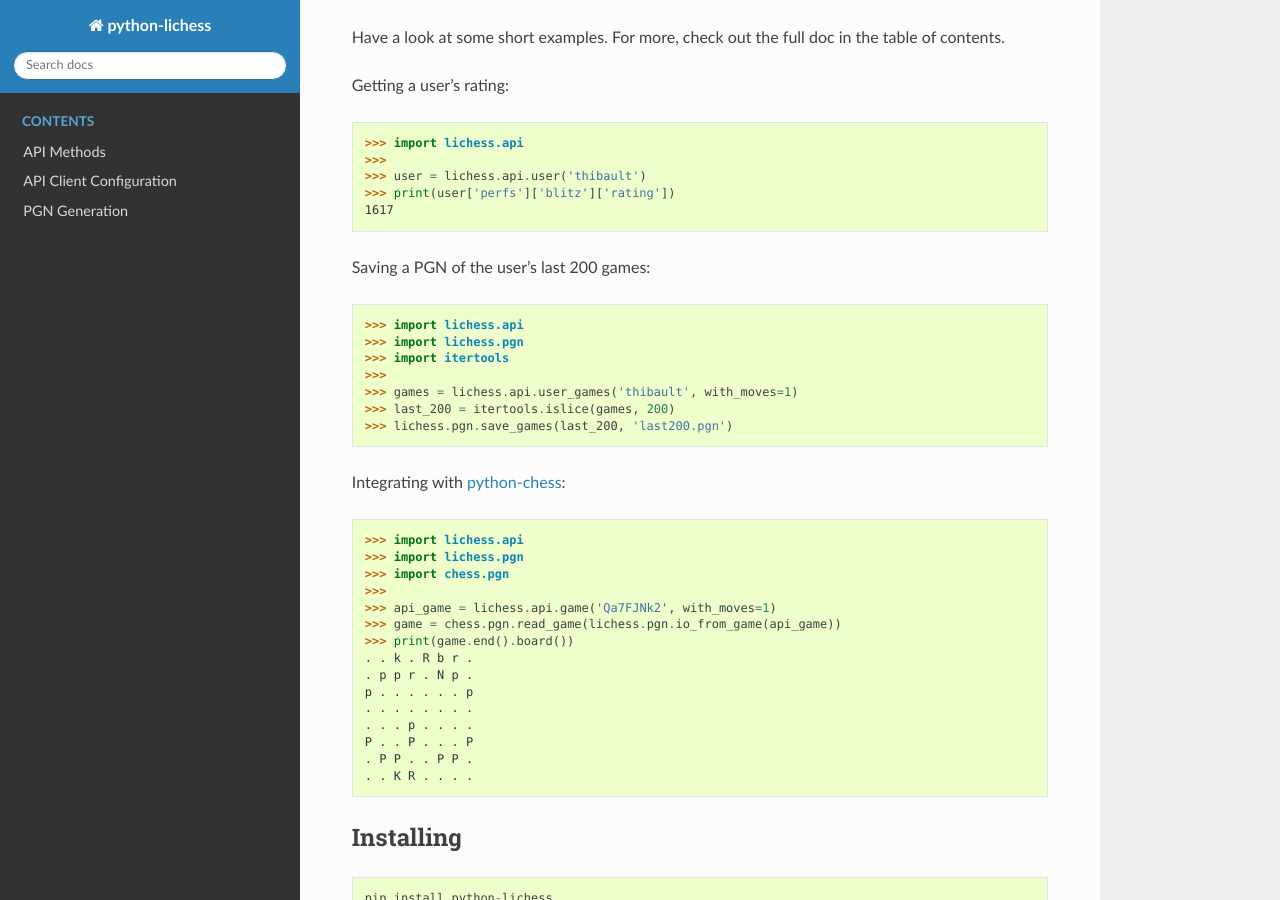
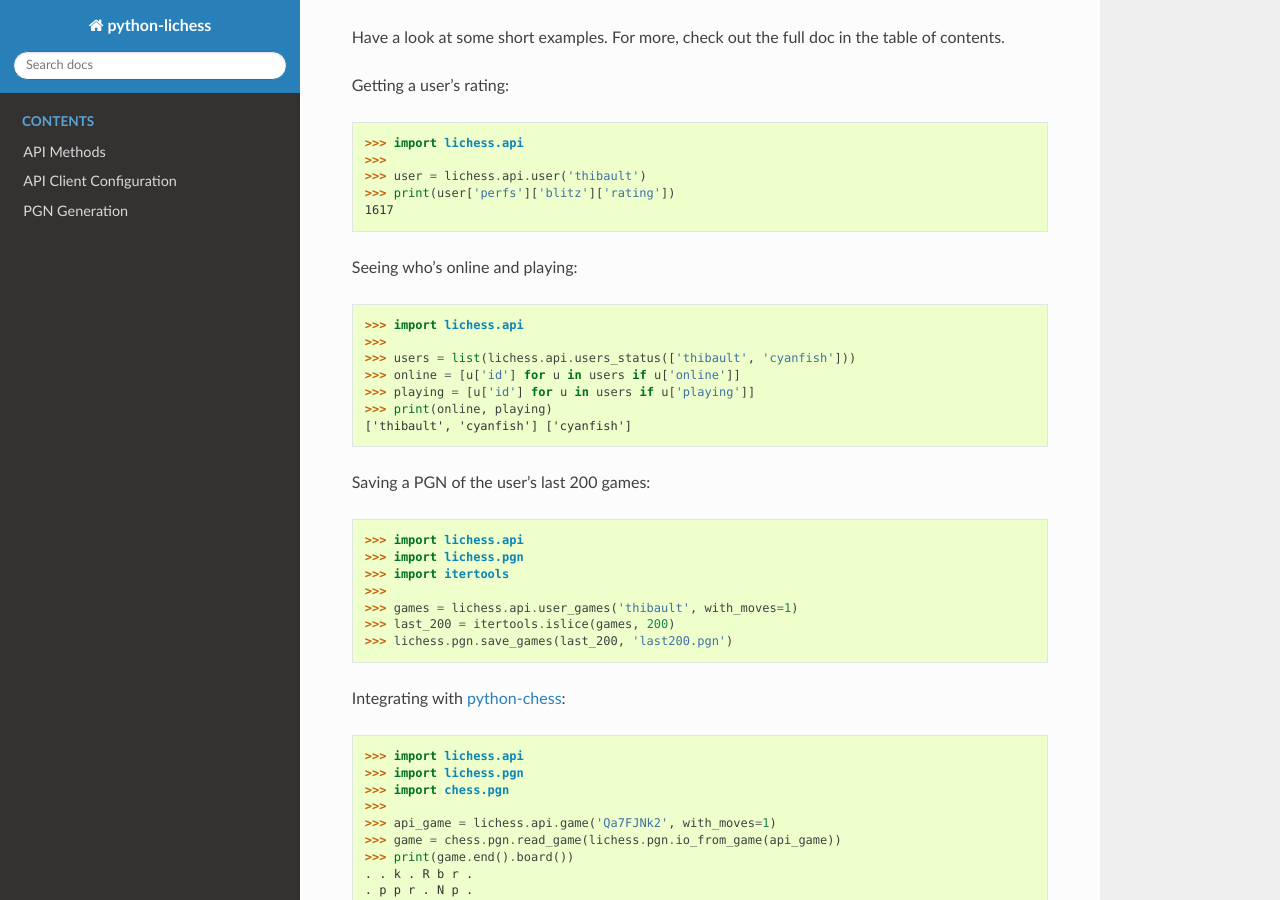
Before and after one commit to cyanfish/python-lichess, a Sphinx documentation site: the page built from docs/index.rst, in a window 1280 px wide and 900 px high, scrolled down 502 px. Built offline with Sphinx 7.4.7 and the Read the Docs theme 2.0.0, drawn with Linux system fonts in a browser that asks for light colours.

Commit message:
Add users_status example to readme

```diff
--- a/docs/index.rst
+++ b/docs/index.rst
@@ -31,6 +31,16 @@ Getting a user's rating:
 >>> user = lichess.api.user('thibault')
 >>> print(user['perfs']['blitz']['rating'])
 1617
+
+Seeing who's online and playing:
+
+>>> import lichess.api
+>>>
+>>> users = list(lichess.api.users_status(['thibault', 'cyanfish']))
+>>> online = [u['id'] for u in users if u['online']]
+>>> playing = [u['id'] for u in users if u['playing']]
+>>> print(online, playing)
+['thibault', 'cyanfish'] ['cyanfish']
 
 Saving a PGN of the user's last 200 games:
 
```
Also changed, not shown: README.rst (+10 -0 lines).
